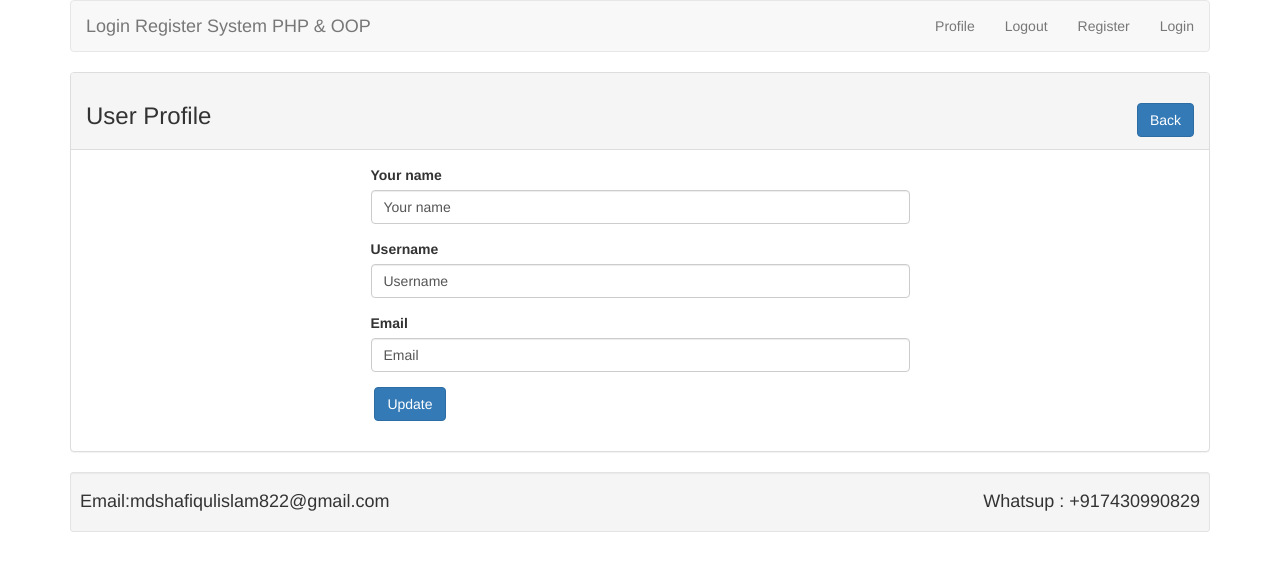
After one commit to shafikcmt/Login-Register-System-with-PHP-OOP-PDO-and-Bootstrap, a PHP site: page /profile.php in a window 1280 px wide. The commit adds this page. Shown: the top 571 px of the page. Run offline with PHP 8.4, Linux system fonts and the light colour scheme.

Commit message:
Design Profile and  Registration Page and create database

```diff
--- a/inc/footer.php
+++ b/inc/footer.php
@@ -1,7 +1,7 @@
 
 <div class="container">
 <div class="well well-sm">
-	<h3>Email:mdshafiqulislam822@gmail.com <p class="pull-right">Phone : +917430990829</p></h3>
+	<h4>Email:mdshafiqulislam822@gmail.com <p class="pull-right">Whatsup : +917430990829</p></h4>
 
 </div>
 </div>
--- a/inc/header.php
+++ b/inc/header.php
@@ -14,24 +14,24 @@
   <div class="container-fluid">
     <!-- Brand and toggle get grouped for better mobile display -->
     <div class="navbar-header">
-          <a class="navbar-brand" href="#">Login Register System PHP & OOP</a>
+          <a class="navbar-brand" href="index.php">Login Register System PHP & OOP</a>
     </div>
 
     <!-- Collect the nav links, forms, and other content for toggling -->
 
       <ul class="nav navbar-nav navbar-right">
       		<li>
-      		  <a href="./index.php" class="dropdown-toggle" data-toggle="dropdown"><b>Profile</b></a>
+      		  <a href="profile.php">Profile</a>
       	</li>
       		<li>
-      		  <a href="#" class="dropdown-toggle" data-toggle="dropdown"><b>Logout</b></a>
+      		  <a href="#">Logout</a>
       	</li>
       	<li>
-      		  <a href="#" class="dropdown-toggle" data-toggle="dropdown"><b>Register</b></a>
+      		  <a href="register.php" >Register</a>
       	</li>
         <li>
 
-        	  <a href="./login.php" class="dropdown-toggle" data-toggle="dropdown"><b>Login</b></a>
+        	  <a href="login.php">Login</a>
         </li>
        </ul>
     </div><!-- /.navbar-collapse -->
--- a/index.php
+++ b/index.php
@@ -26,7 +26,7 @@
 						<td>Shafiqul</td>
 						<td>sofik@gmail.com</td>
 						<td>
-							<a class="btn btn-primary" href="">View</a>
+							<a class="btn btn-primary" href="profile.php">View</a>
 						</td>
 						</tr>
 
--- /dev/null
+++ b/profile.php
@@ -0,0 +1,39 @@
+<?php
+	include 'inc/header.php';
+?>
+<div class="container">
+		<div class="panel panel-default">
+				<div class="panel-heading">
+				<h3>User Profile <span class="pull-right"><a class="btn btn-primary" href="index.php">Back</a></span></h3>
+			</div>
+			<div class="panel-body">
+				<div class="row">
+					<div class="col-md-6 col-md-offset-3">
+						<form action="" method="POST">
+							<div class="form-group">
+								<label>Your name</label>
+								<input type="email" name="name" class="form-control" required="" value="Your name">
+							</div>
+							<div class="form-group">
+								<label>Username</label>
+								<input type="email" name="username" class="form-control" required="" value="Username">
+							</div>
+							<div class="form-group">
+								<label>Email</label>
+								<input type="email" name="email" class="form-control" required="" value="Email">
+							</div>
+
+							<div class="form-group">
+								<label></label>
+								<input type="submit" value="Update" class="btn btn-primary">
+							</div>
+						</form>
+					</div>
+				</div>
+			</div>
+		</div>
+</div>
+
+<?php
+	include 'inc/footer.php';
+?>
```
Also changed, not shown: register.php (added, +42 -0 lines).
